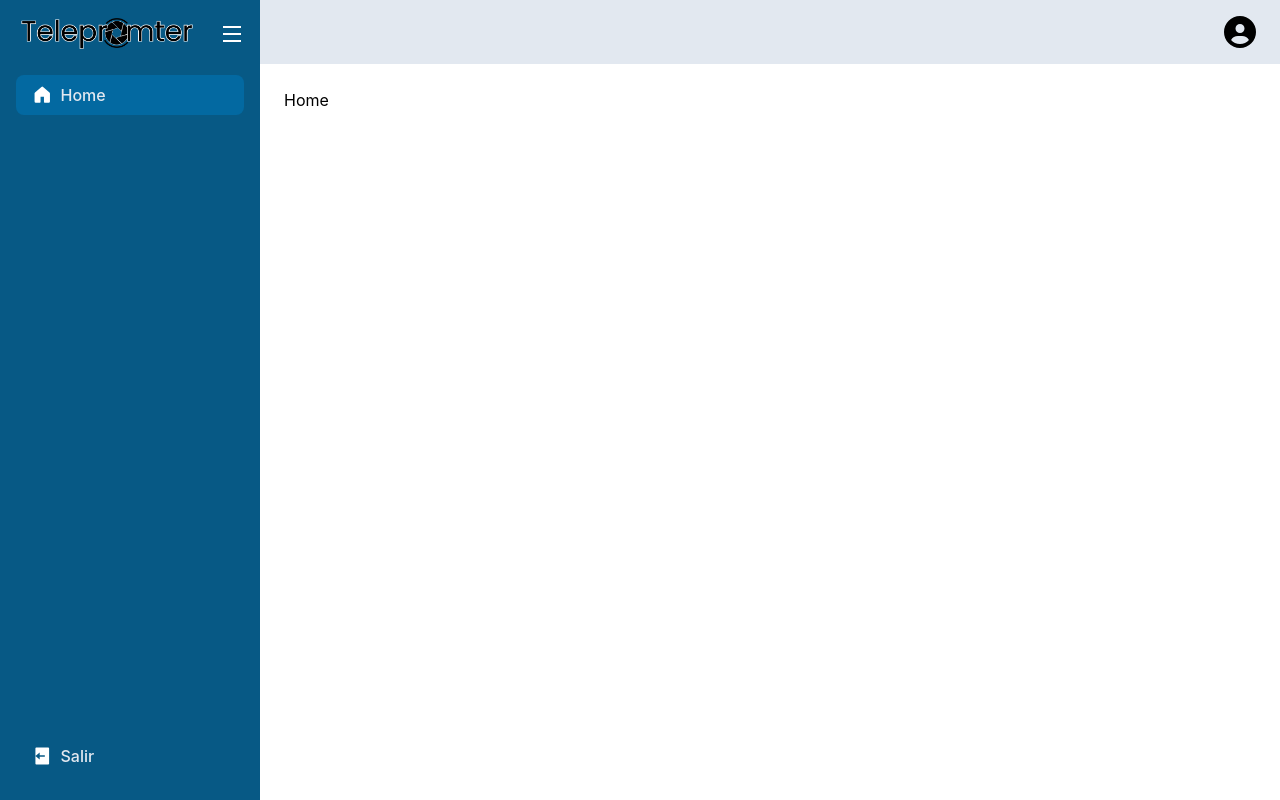
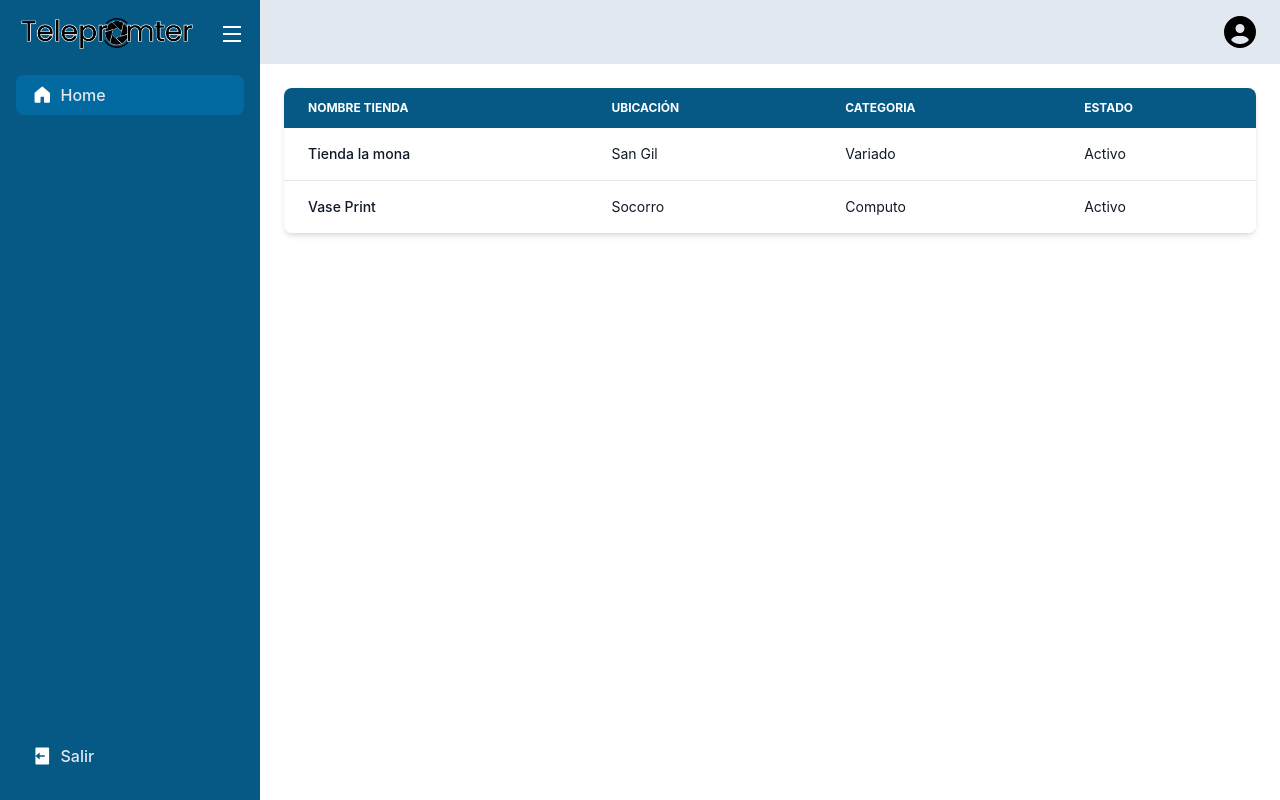
Before and after one commit to poncho29/admin-app, a React (Vite) app: page /dashboard in a window 1280 px wide. Built offline with nearby package versions, Linux system fonts and the light colour scheme.

Commit message:
[ADD] - table component

```diff
--- /dev/null
+++ b/src/components/common/Table.tsx
@@ -0,0 +1,54 @@
+export const Table = () => {
+  return (
+    <div className="relative overflow-x-auto shadow-md sm:rounded-lg">
+      <table className="w-full text-sm text-left rtl:text-right">
+        <thead>
+          <tr className="text-xs text-white uppercase bg-sky-800">
+            <th scope="col" className="px-6 py-3">
+              Nombre tienda
+            </th>
+            <th scope="col" className="px-6 py-3">
+              Ubicación
+            </th>
+            <th scope="col" className="px-6 py-3">
+              Categoria
+            </th>
+            <th scope="col" className="px-6 py-3">
+              Estado
+            </th>
+          </tr>
+        </thead>
+        <tbody>
+          <tr className="text-gray-900 bg-white border-b">
+            <th scope="row" className="px-6 py-4 font-medium text-gray-900 whitespace-nowrap">
+              Tienda la mona
+            </th>
+            <td className="px-6 py-4">
+              San Gil
+            </td>
+            <td className="px-6 py-4">
+              Variado
+            </td>
+            <td className="px-6 py-4">
+              Activo
+            </td>
+          </tr>
+          <tr className="text-gray-900 bg-white">
+            <th scope="row" className="px-6 py-4 font-medium text-gray-900 whitespace-nowrap">
+              Vase Print
+            </th>
+            <td className="px-6 py-4">
+              Socorro
+            </td>
+            <td className="px-6 py-4">
+              Computo
+            </td>
+            <td className="px-6 py-4">
+              Activo
+            </td>
+          </tr>
+        </tbody>
+      </table>
+    </div>
+  );
+};
--- a/src/components/index.ts
+++ b/src/components/index.ts
@@ -7,6 +7,7 @@ export * from './common/Buttom';
 export * from './common/SpanLink';
 export * from './common/AccountMenu';
 export * from './common/BreadCrumb';
+export * from './common/Table';
 
 // Form
 export * from './form/InputText';
--- a/src/index.css
+++ b/src/index.css
@@ -8,11 +8,11 @@
   }
 
   .input-text {
-    @apply w-full text-sm leading-6 text-gray-900 py-1.5 px-2 mt-2 border-0 rounded-md ring-1 ring-inset ring-gray-300 shadow-sm placeholder:text-gray-400 focus:ring-inset focus:ring-indigo-600;
+    @apply w-full text-sm leading-6 text-gray-900 py-1.5 px-2 mt-2 border-0 rounded-md ring-1 ring-inset ring-gray-300 shadow-sm placeholder:text-gray-400 focus:ring-inset focus:ring-sky-600;
   }
 
   .button-base {
-    @apply flex w-full justify-center text-sm font-semibold leading-6 px-3 py-1.5 text-white rounded-md shadow-sm bg-indigo-600 hover:bg-indigo-500 focus-visible:outline focus-visible:outline-2 focus-visible:outline-offset-2 focus-visible:outline-indigo-600;
+    @apply flex w-full justify-center text-sm font-semibold leading-6 px-3 py-1.5 text-white rounded-md shadow-sm bg-sky-600 hover:bg-sky-500 focus-visible:outline focus-visible:outline-2 focus-visible:outline-offset-2 focus-visible:outline-sky-600;
   }
 }
 
--- a/src/pages/dashboard/home/index.tsx
+++ b/src/pages/dashboard/home/index.tsx
@@ -1,8 +1,10 @@
+import { Table } from "../../../components"
+
 export const Home = () => {
 
   return (
     <div className="w-full">
-      <h2>Home</h2>
+      <Table />
     </div>
   )
 }
```
